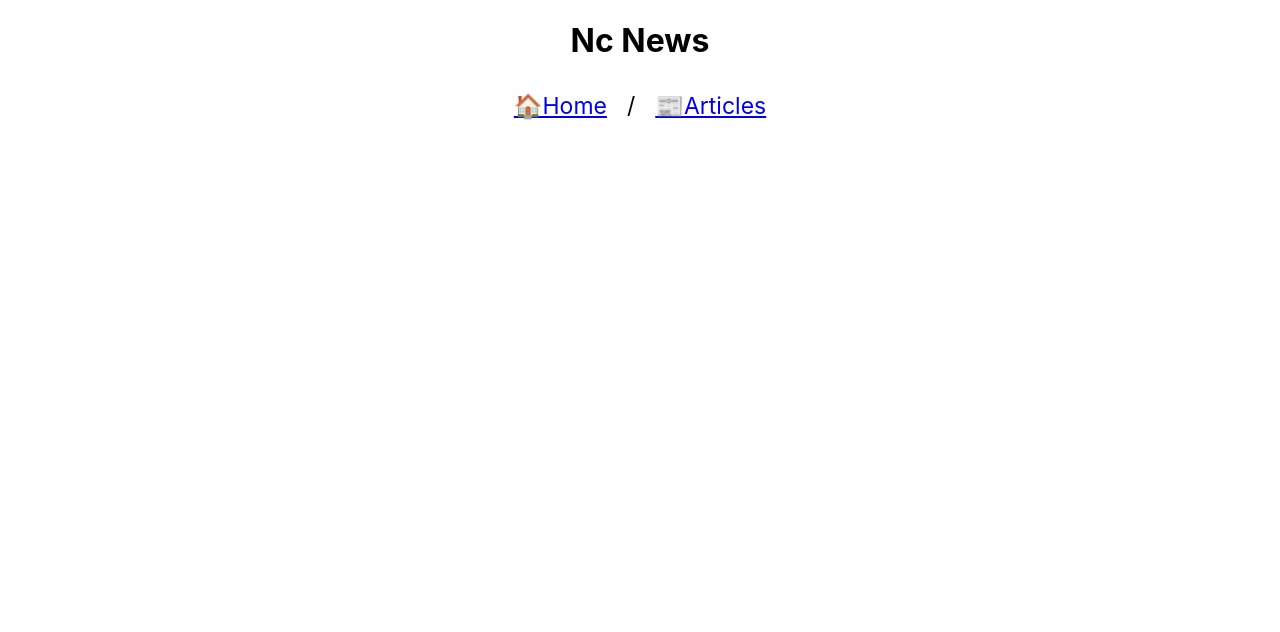
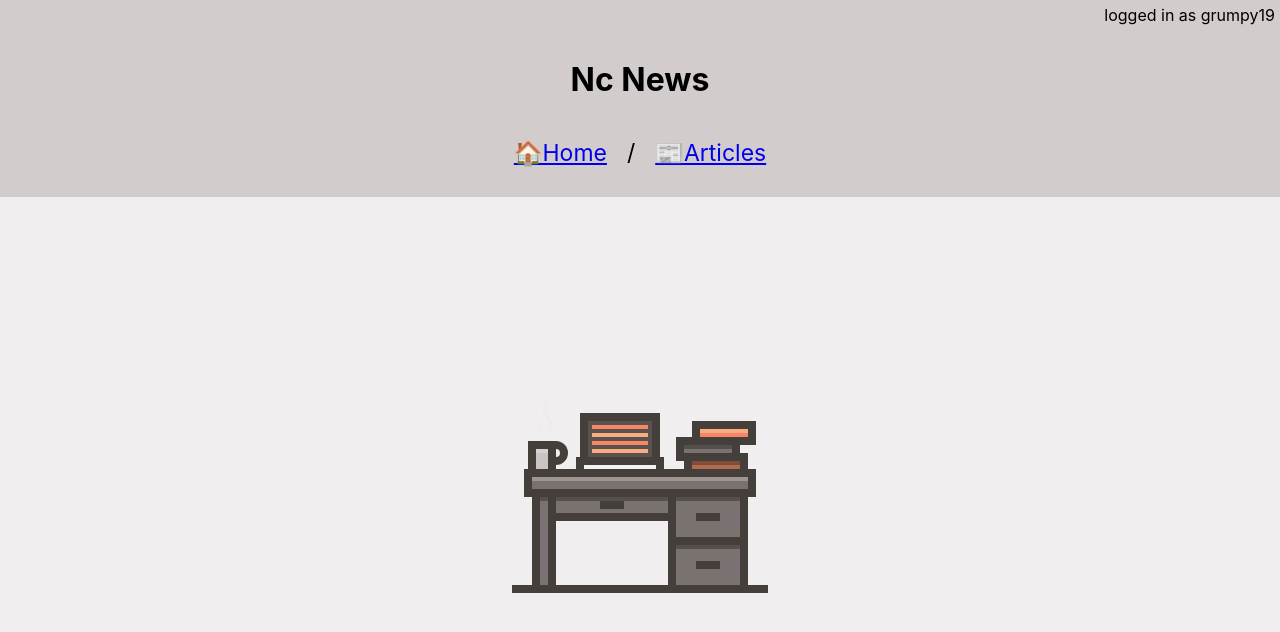
Before and after one commit to Tavelar/nc-news, a React (Create React App) app: page / in a window 1280 px wide. Shown: the top 632 px of the page. Built offline with nearby package versions, Linux system fonts and the light colour scheme; the HTML template or start-up script is replaced by a standard one.

Commit message:
errors and fixes

```diff
--- a/src/App.css
+++ b/src/App.css
@@ -8,17 +8,40 @@
       'nav content';
   }
 }
+html {
+  background-color: rgba(223, 219, 219, 0.464);
+}
 
 .App {
   text-align: center;
 
 
 }
+h1 {
+  background-color:#d2cccc;
+  margin: 0;
+  padding: 30px;
+}
 
-/* html {} */
+.login {
+  background-color:#d2cccc;
+  margin: 0;
+  padding: 5px;
+  text-align: right;
+
+}
+
+.text-3xl font-bold underline {
+  background-color:#d2cccc;
+}
+
+
 .navi{
-  margin: 8px;
+  /* margin: 8px; */
   padding:10px;
+padding-bottom: 30px;
+margin-bottom: 30px;
+  background-color:#d2cccc;
 
 
 }
@@ -82,6 +105,12 @@
 
 
 
+}
+
+.comment-delete-button {
+  background-color: rgb(192, 76, 76);
+  border-radius: 5px;
+  font-size: 20px;
 }
 
 .topic-button {
@@ -256,3 +285,73 @@ li.article {
 .button-60:focus:not(:active) {
   box-shadow: rgba(72, 95, 199, .25) 0 0 0 .125em;
 }
+
+
+/* lamp css   */
+
+
+
+
+
+
+
+/***********************************
+			/* 1. BODY */
+/***********************************/
+
+.comp-home {
+  width: 100%;
+  height: 500px;
+  display: flex;
+  justify-content: center;
+  align-items: center;
+
+}
+
+svg {
+  width: 256px;
+  height: 256px;
+}
+
+/* SMOKE */
+#smoke-1 {
+  stroke-dasharray: 0, 10;
+  animation: smoke 6s ease infinite;
+}
+
+#smoke-2 {
+  stroke-dasharray: 0, 10;
+  animation: smoke 6s 0.5s ease infinite;
+}
+
+@keyframes smoke {
+  0% { stroke-dasharray: 0, 10; }
+  50% { stroke-dasharray: 10, 0; }
+  100% { stroke-dasharray: 10, 0; opacity: 0; }
+}
+
+/* WRITING */
+#line-1 {
+  opacity: 0;
+  animation: writing 0.5s linear forwards;
+}
+
+#line-2 {
+  opacity: 0;
+  animation: writing 0.5s 1s linear forwards;
+}
+
+#line-3 {
+  opacity: 0;
+  animation: writing 0.5s 1.5s linear forwards;
+}
+
+#line-4 {
+  opacity: 0;
+  animation: writing 0.5s 2s linear forwards;
+}
+
+@keyframes writing {
+  0% { width: 0px; opacity: 1;}
+  100% { width: 14px; opacity: 1;}
+}
--- a/src/App.js
+++ b/src/App.js
@@ -1,9 +1,12 @@
+import "./error.css";
 import "./App.css";
 import { useState } from "react";
 import Header from "./components/Header";
 import Articles from "./components/Articles";
 import TopicOfArticles from "./components/TopicOfArticles";
 import ArticleById from "./components/ArticleById";
+import Home from "./components/Home";
+import Error from "./components/Error";
 import { Route, Routes } from "react-router-dom";
 
 import Nav from "./components/Nav";
@@ -12,10 +15,10 @@ function App() {
   const [user, setUser] = useState("grumpy19");
   return (
     <div className="App">
-      <Header />
+      <Header user={user} />
       <Nav />
       <Routes>
-        {/* <Route path="/" element={<Header />} /> */}
+        <Route path="/" element={<Home />} />
         <Route
           path="/articles"
           element={
@@ -27,6 +30,7 @@ function App() {
           path="/articles/:article_id"
           element={<ArticleById user={user} setUser={setUser} />}
         />
+        <Route path="*" element={<Error />} />
       </Routes>
     </div>
   );
--- a/src/components/ArticleById.jsx
+++ b/src/components/ArticleById.jsx
@@ -5,22 +5,23 @@ import {Link} from 'react-router-dom'
 import Moment from 'react-moment';
 import 'moment-timezone';
 import Comments from '../components/Comments'
+import Error from './Error'
 const ArticleById = ({user}) => {
 const [article, setArticle] = useState([])
 const [users, setUsers] = useState([])
 const [votes, setVotes] = useState(0)
 const {article_id} = useParams()
-
+const [error, setError] = useState(false)
 
 useEffect(() => {
     getArticleId(article_id).then((article) => {
         setArticle(article.article)
-    })
+    }).catch(() => setError(true))
 },[article_id])
 useEffect(() => {
     getUsers().then((user) => {
         setUsers(user.users)
-    })
+    }).catch(() => setError(true))
 },[])
 
 
@@ -41,9 +42,17 @@ let image;
             image = users[i].avatar_url
       }
   }
+  if(error) {
+    return (
+        <Link to='*'>
+        <Error />
+        </Link>
+    )
+} else {
+
 
     return (
-   <div>
+        <div>
 
 
 
@@ -85,7 +94,8 @@ let image;
    </div>
 
 
-    )
+        )
+    }
 }
 
 export default ArticleById;
--- /dev/null
+++ b/src/components/Error.jsx
@@ -0,0 +1,43 @@
+
+import {Link} from 'react-router-dom'
+const Error = () => {
+    return (
+
+
+
+
+ <section class="page_404">
+ <div class="container">
+   <div class="row">
+   <div class="col-sm-12 ">
+   <div class="col-sm-10 col-sm-offset-1  text-center">
+   <div class="four_zero_four_bg">
+     <h1 class="text-center ">404</h1>
+
+
+   </div>
+
+   <div class="contant_box_404">
+   <h3 class="h2">
+   Look like you're lost
+   </h3>
+
+   <p>the page you are looking for not avaible!</p>
+
+   <Link  to='/home' class="link_404">Back Home</Link>
+ </div>
+   </div>
+   </div>
+   </div>
+ </div>
+</section>
+
+
+    )
+
+
+
+}
+
+
+export default Error
--- a/src/components/Header.jsx
+++ b/src/components/Header.jsx
@@ -1,5 +1,10 @@
-const Header = () => {
-    return <h1 className="text-3xl font-bold underline">Nc News</h1>
+const Header = ({user}) => {
+    return (
+        <>
+        <p className="login">logged in as {user}</p>
+        <h1 className="text-3xl font-bold underline">Nc News</h1>
+        </>
+    )
 }
 
 export default Header
--- /dev/null
+++ b/src/components/Home.jsx
@@ -0,0 +1,60 @@
+
+const Home = () => {
+
+
+        return (
+           <div className="comp-home">
+
+<svg width="64" height="64" viewBox="0 0 64 64" fill="none" xmlns="http://www.w3.org/2000/svg">
+<g id="study">
+<rect width="64" height="64"/>
+<g id="smoke">
+<path id="smoke-2" d="M9 21L9.55279 19.8944C9.83431 19.3314 9.83431 18.6686 9.55279 18.1056L9 17L8.44721 15.8944C8.16569 15.3314 8.16569 14.6686 8.44721 14.1056L9 13" stroke="#797270"/>
+<path id="smoke-1" d="M6.5 22L7.05279 20.8944C7.33431 20.3314 7.33431 19.6686 7.05279 19.1056L6.5 18L5.94721 16.8944C5.66569 16.3314 5.66569 15.6686 5.94721 15.1056L6.5 14" stroke="#797270"/>
+</g>
+<g id="laptop">
+<rect id="laptop-base" x="17" y="28" width="20" height="3" fill="#F3F3F3" stroke="#453F3C" stroke-width="2"/>
+<rect id="laptop-screen" x="18" y="17" width="18" height="11" fill="#5A524E" stroke="#453F3C" stroke-width="2"/>
+<rect id="line-1" x="20" y="19" width="14" height="1" fill="#F78764"/>
+<rect id="line-2" x="20" y="21" width="14" height="1" fill="#F9AB82"/>
+<rect id="line-3" x="20" y="23" width="14" height="1" fill="#F78764"/>
+<rect id="line-4" x="20" y="25" width="14" height="1" fill="#F9AB82"/>
+</g>
+<g id="cup">
+<rect id="Rectangle 978" x="5" y="24" width="5" height="7" fill="#CCC4C4" stroke="#453F3C" stroke-width="2"/>
+<path id="Ellipse 416" d="M11 28C12.1046 28 13 27.1046 13 26C13 24.8954 12.1046 24 11 24" stroke="#453F3C" stroke-width="2"/>
+<rect id="Rectangle 996" x="6" y="25" width="3" height="1" fill="#D6D2D1"/>
+</g>
+<g id="books">
+<rect id="Rectangle 984" x="58" y="27" width="4" height="14" transform="rotate(90 58 27)" fill="#B16B4F" stroke="#453F3C" stroke-width="2"/>
+<rect id="Rectangle 985" x="56" y="23" width="4" height="14" transform="rotate(90 56 23)" fill="#797270" stroke="#453F3C" stroke-width="2"/>
+<rect id="Rectangle 986" x="60" y="19" width="4" height="14" transform="rotate(90 60 19)" fill="#F78764" stroke="#453F3C" stroke-width="2"/>
+<rect id="Rectangle 993" x="47" y="20" width="12" height="1" fill="#F9AB82"/>
+<rect id="Rectangle 994" x="43" y="24" width="12" height="1" fill="#54504E"/>
+<rect id="Rectangle 995" x="45" y="28" width="12" height="1" fill="#804D39"/>
+</g>
+<g id="desk">
+<rect id="Rectangle 973" x="4" y="31" width="56" height="5" fill="#797270" stroke="#453F3C" stroke-width="2"/>
+<rect id="Rectangle 987" x="10" y="36" width="30" height="6" fill="#797270" stroke="#453F3C" stroke-width="2"/>
+<rect id="Rectangle 975" x="6" y="36" width="4" height="24" fill="#797270" stroke="#453F3C" stroke-width="2"/>
+<rect id="Rectangle 974" x="40" y="36" width="18" height="24" fill="#797270" stroke="#453F3C" stroke-width="2"/>
+<line id="Line 129" x1="40" y1="48" x2="58" y2="48" stroke="#453F3C" stroke-width="2"/>
+<line id="Line 130" x1="22" y1="39" x2="28" y2="39" stroke="#453F3C" stroke-width="2"/>
+<line id="Line 142" x1="46" y1="42" x2="52" y2="42" stroke="#453F3C" stroke-width="2"/>
+<line id="Line 131" x1="46" y1="54" x2="52" y2="54" stroke="#453F3C" stroke-width="2"/>
+<rect id="Rectangle 988" x="11" y="37" width="28" height="1" fill="#54504E"/>
+<rect id="Rectangle 992" x="5" y="32" width="54" height="1" fill="#9E9492"/>
+<rect id="Rectangle 989" x="7" y="37" width="2" height="1" fill="#54504E"/>
+<rect id="Rectangle 990" x="41" y="37" width="16" height="1" fill="#54504E"/>
+<rect id="Rectangle 991" x="41" y="49" width="16" height="1" fill="#54504E"/>
+<line id="Line 143" y1="60" x2="64" y2="60" stroke="#453F3C" stroke-width="2"/>
+</g>
+</g>
+</svg>
+
+           </div>
+        )
+
+
+}
+export default Home
--- /dev/null
+++ b/src/error.css
@@ -0,0 +1,28 @@
+.page_404{ padding:40px 0; background:#fff; font-family: 'Arvo', serif;
+}
+
+.page_404  img{ width:100%;}
+
+.four_zero_four_bg{
+
+ background-image: url(https://cdn.dribbble.com/users/285475/screenshots/2083086/dribbble_1.gif);
+    height: 400px;
+    background-position: center;
+ }
+
+
+ .four_zero_four_bg h1{
+ font-size:80px;
+ }
+
+  .four_zero_four_bg h3{
+       font-size:80px;
+       }
+
+       .link_404{
+  color: #fff!important;
+    padding: 10px 20px;
+    background: #39ac31;
+    margin: 20px 0;
+    display: inline-block;}
+  .contant_box_404{ margin-top:-50px;}
--- a/src/utils/api.js
+++ b/src/utils/api.js
@@ -39,11 +39,11 @@ export const patchDownvote = async (article_id) => {
   });
   return data;
 };
-export const postArticleComment = async (article_id, newCommentBody) => {
+export const postArticleComment = async (article_id, newCommentBody, user) => {
   console.log(newCommentBody);
   const { data } = await ncNewsApi.post(`/articles/${article_id}/comments`, {
     body: newCommentBody,
-    username: "grumpy19",
+    username: user,
   });
 
   return data;
```
Also changed, not shown: src/components/Articles.jsx (+29 -13 lines), src/components/Comments.jsx (+26 -7 lines), src/components/Sorter.jsx (+20 -10 lines), src/components/TopicOfArticles.jsx (+25 -9 lines), 2 other files (tests, documents, lock files or other folders).
